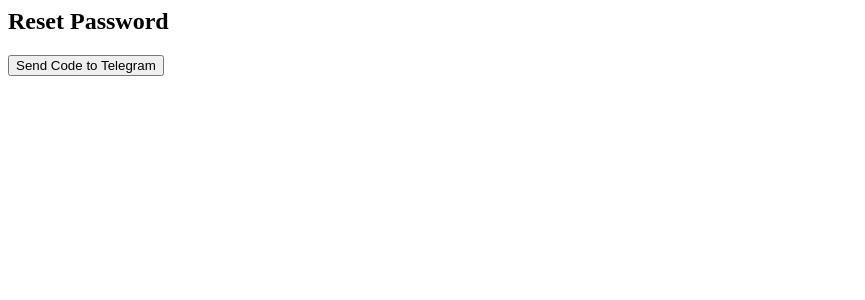
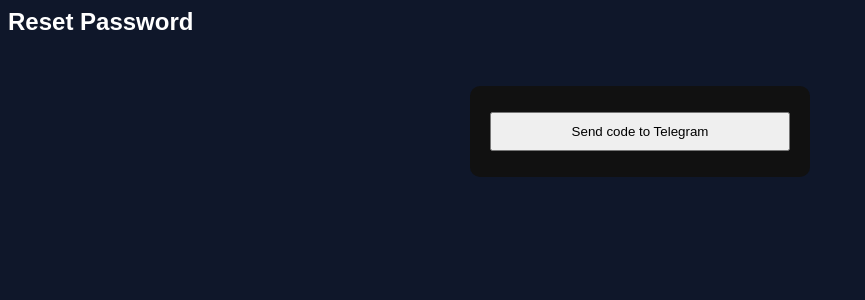
Before and after one commit to BtwToxic/tt, a Flask app: page /forgot in a window 1280 px wide. Shown: the top 300 px of the page, without its empty margins (0-865 px from the left). Run offline with Flask 3, Linux system fonts and the light colour scheme.

Commit message:
Update forgot.html

```diff
--- a/templates/forgot.html
+++ b/templates/forgot.html
@@ -1,4 +1,8 @@
-<form method="post">
+<link rel="stylesheet" href="/static/style.css">
+
+<div class="card">
   <h2>Reset Password</h2>
-  <button>Send Code to Telegram</button>
-</form>
+  <form method="post">
+    <button>Send code to Telegram</button>
+  </form>
+</div>
```
